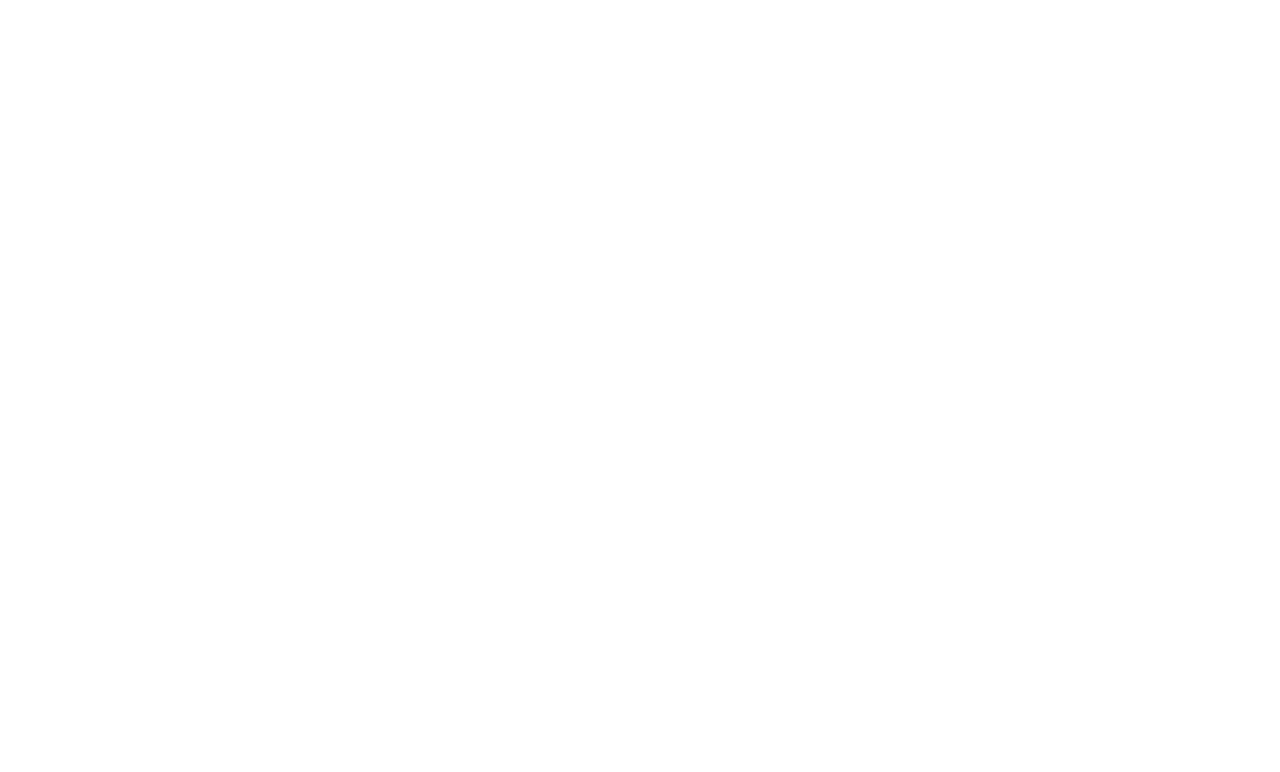
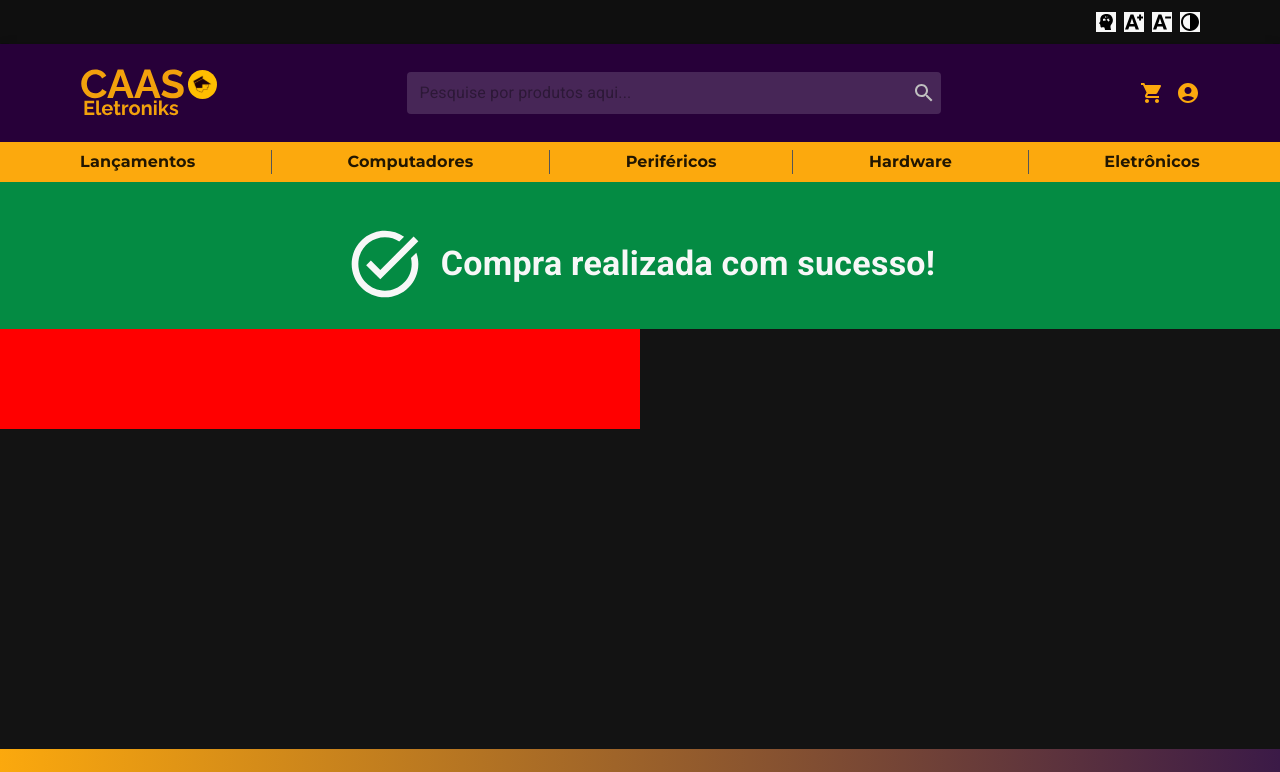
Before and after one commit to Ryrden/SCC-0560-Caaso-Eletroniks, a React (Vite) app: page /success in a window 1280 px wide. Before the commit this address had no page. Shown: the top 772 px of the page. Built offline with nearby package versions, Linux system fonts and the light colour scheme.

Commit message:
tela de pagamento completa e de sucesso parcialmente completa

```diff
--- a/src/App.tsx
+++ b/src/App.tsx
@@ -6,6 +6,8 @@
 import { createTheme, ThemeProvider } from "@mui/material/styles";
 import Checkout from "@/Pages/Checkout/Checkout";
 import Cart from "./Pages/Cart/Cart";
+import Success from "@/Pages/Success/Success";
+
 
 const theme = createTheme({
     palette: {
@@ -16,13 +18,13 @@
             main: "#270039", //Roxo Chique
         },
         success: {
-            main: "#18F27E", //Verde Claro
+            main: "#048B43", //Verde Claro
         },
         info: {
-            main: "#F7F7F7",
+            main: "#F7F7F7", // Branco
         },
         background: {
-            default: "#131313",
+            default: "#131313", // Preto
         },
         divider: "#565656"
     },
@@ -38,6 +40,7 @@
                     <Route path="/checkout" element={<Checkout />} />
                     <Route path="/cadastro" element={<Cadastro />} />
                     <Route path="/carrinho" element={<Cart />} />
+                    <Route path="/success" element={<Success />} />
                 </Routes>
             </ThemeProvider>
         </div>
--- a/src/Pages/Checkout/Checkout.tsx
+++ b/src/Pages/Checkout/Checkout.tsx
@@ -1,10 +1,10 @@
 import React from "react";
 import NavBar from "@/components/NavBar/NavBar";
 import Footer from "@/components/Footer/Footer";
-import TextField from "@/components/Input/Input";
+import Input from "@/components/Input/Input";
 import Button from "@/components/Button/Button";
 import Divider from "@mui/material/Divider";
-import { Box, CssBaseline, Grid, Typography, useTheme } from "@mui/material";
+import { Box, CssBaseline, FormControl, Grid, MenuItem, Typography, useTheme } from "@mui/material";
 import GenericCard from "@/components/GenericCard/GenericCard";
 import CreditCardIcon from "@mui/icons-material/CreditCard";
 import PixIcon from "@mui/icons-material/Pix";
@@ -12,32 +12,84 @@
 
 const currencies = [
     {
-        value: "USD",
-        label: "$",
+        value: "1x",
+        label: "À vista R$ 5.000,00 - Total R$ 5.000,00",
     },
     {
-        value: "EUR",
-        label: "€",
+        value: "2x",
+        label: "2 x R$ 2.500,00 Sem Juros - Total R$ 5.000,00",
     },
     {
-        value: "BTC",
-        label: "฿",
+        value: "3x",
+        label: "3 x R$ 1.666,66 Sem Juros - Total R$ 5.000,00",
     },
     {
-        value: "JPY",
-        label: "¥",
+        value: "4x",
+        label: "4 x R$ 1.250,00 Sem Juros - Total R$ 5.000,00",
+    },
+    {
+        value: "5x",
+        label: "5 x R$ 1.000,00 Sem Juros - Total R$ 5.000,00",
+    },
+    {
+        value: "6x",
+        label: "6 x R$ 833,33 Sem Juros - Total R$ 5.000,00",
+    },
+    {
+        value: "7x",
+        label: "7 x R$ 714,28 Sem Juros - Total R$ 5.000,00",
+    },
+    {
+        value: "8x",
+        label: "8 x R$ 625,00 Sem Juros - Total R$ 5.000,00",
+    },
+    {
+        value: "9x",
+        label: "9 x R$ 555,55 Sem Juros - Total R$ 5.000,00",
+    },
+    {
+        value: "10x",
+        label: "10 x R$ 500,00 Sem Juros - Total R$ 5.000,00",
     },
 ];
-
 
 const Checkout = () => {
 
     const theme = useTheme();
 
+    const [currency, setCurrency] = React.useState("BRL");
+
+    const handleChange = (event: React.ChangeEvent<HTMLInputElement>) => {
+        setCurrency(event.target.value);
+    };
+
+    const [dataValue, setDataValue] = React.useState("");
+    const [dataValid, setDataValid] = React.useState(true);
+    const handleDataValidation = (e: any) => {
+        const regex = new RegExp("(0[1-9]|1[0-9]|2[0-9]|3[0-1])[- | /](0[1-9]|1[0-2])[- | /]([0-9]{4})");
+        setDataValid(regex.test(e.target.value));
+        setDataValue(e.target.value);
+    };
+
+    const [dataValidadeValue, setDataValidadeValue] = React.useState("");
+    const [dataValidadeValid, setDataValidadeValid] = React.useState(true);
+    const handleDataValidadeValidation = (e: any) => {
+        const regex = new RegExp("(0[1-9]|1[0-9]|2[0-9]|3[0-1])[- | /](0[1-9]|1[0-2])[- | /]([0-9]{4})");
+        setDataValidadeValid(regex.test(e.target.value));
+        setDataValidadeValue(e.target.value);
+    };
+
+    const [cpfValue, setCpfValue] = React.useState("");
+    const [cpfValid, setCpfValid] = React.useState(true);
+    const handleCpfValidation = (e: any) => {
+        const regex = new RegExp("^[0-9]{3}.?[0-9]{3}.?[0-9]{3}-?[0-9]{2}$");
+        setCpfValid(regex.test(e.target.value));
+        setCpfValue(e.target.value);
+    };
+
     return (
         <div>
             <Box>
-
                 <CssBaseline />
                 <NavBar />
                 <Box
@@ -83,6 +135,7 @@
                                 width={"100%"}
                                 padding={"30px"}
                             >
+                                {/* //TODO: Colocar efeito de clicado depois */}
                                 <Button sx={{ mb: "20px" }} startIcon={<CreditCardIcon />}>
                                     Cartão de Crédito
                                 </Button>
@@ -104,6 +157,8 @@
                         marginTop={"48px"}
                     >
                         <GenericCard>
+                            <FormControl
+                                component="form">
                                 <Box id="box-DadosCartão"
                                     width={"100%"}
                                     padding={"30px"}
@@ -123,7 +178,6 @@
                                         Dados do Titular do Cartão
                                     </Typography>
                                     <Box
-                                    component="form"
                                         sx={{
                                             display: "grid",
                                             gridTemplateColumns: "repeat(2, 1fr)",
@@ -134,7 +188,7 @@
                                         }}
                                     >
                                         <Box sx={{ gridArea: "nome" }}>
-                                        <TextField
+                                            <Input
                                                 required
                                                 label="Nome impresso no cartão"
                                                 name={"nome"}
@@ -142,18 +196,24 @@
                                         </Box>
 
                                         <Box sx={{ gridArea: "cpf" }}>
-                                        <TextField
+                                            <Input
                                                 required
                                                 label="CPF"
                                                 name={"cpf"}
+                                                value={cpfValue}
+                                                error={!cpfValid}
+                                                onChange={(e) => handleCpfValidation(e)}
                                             />
                                         </Box>
 
                                         <Box sx={{ gridArea: "data-nasc" }}>
-                                        <TextField
+                                            <Input
                                                 required
                                                 label="Data de nascimento"
                                                 name={"data-nasc"}
+                                                value={dataValue}
+                                                error={!dataValid}
+                                                onChange={(e) => handleDataValidation(e)}
                                             />
                                         </Box>
                                     </Box>
@@ -184,7 +244,6 @@
                                         Dados de Pagamento
                                     </Typography>
                                     <Box
-                                    component="form"
                                         sx={{
                                             display: "grid",
                                             gridTemplateColumns: "repeat(2, 1fr)",
@@ -192,27 +251,32 @@
                                             gridTemplateRows: "auto",
                                             gridTemplateAreas: `"num-cartao num-cartao"
                                                                 "data-val cvv"
-                                        "forma-pagam forma-pagam"`,
+                                                                "forma-pagam forma-pagam"
+                                                                "finalizar finalizar"`,
                                         }}
                                     >
                                         <Box sx={{ gridArea: "num-cartao" }}>
-                                        <TextField
+                                            <Input
                                                 required
                                                 label="Número do cartão"
                                                 name={"num-cartao"}
+                                            //onChange={(e) => handleCreditCardValidation(e)}
                                             />
                                         </Box>
 
                                         <Box sx={{ gridArea: "data-val" }}>
-                                        <TextField
+                                            <Input
                                                 required
                                                 label="Data de Validade"
                                                 name={"data-val"}
+                                                value={dataValidadeValue}
+                                                error={!dataValidadeValid}
+                                                onChange={(e) => handleDataValidadeValidation(e)}
                                             />
                                         </Box>
 
                                         <Box sx={{ gridArea: "cvv" }}>
-                                        <TextField
+                                            <Input
                                                 required
                                                 label="CVV"
                                                 name={"cvv"}
@@ -220,24 +284,35 @@
                                         </Box>
 
                                         <Box sx={{ gridArea: "forma-pagam" }}>
-                                        <TextField
-                                            type="select"
+                                            <Input
+                                                select={true}
+                                                required
+                                                value={currency}
+                                                onChange={handleChange}
                                                 label="Forma de Pagamento"
                                                 name={"forma-pagam"}
-                                        />
+                                            >
+                                                {currencies.map((option) => (
+                                                    <MenuItem key={option.value} value={option.value}>
+                                                        {option.label}
+                                                    </MenuItem>
+                                                ))}
+                                            </Input>
+                                        </Box>
+                                        <Box
+                                            width={"100%"}
+                                            padding={"30px"}
+                                            sx={{ gridArea: "finalizar" }}
+                                        >
+                                            <Button type="submit">
+                                                Finalizar Pagamento
+                                            </Button>
                                         </Box>
                                     </Box>
 
                                 </Box>
 
-                            <Box
-                                width={"100%"}
-                                padding={"30px"}
-                            >
-                                <Button>
-                                    Finalizar Pagamento
-                                </Button>
-                            </Box>
+                            </FormControl>
                         </GenericCard>
                     </Grid>
 
@@ -245,7 +320,7 @@
             </Box>
 
             <Footer />
-        </div>
+        </div >
     );
 };
 
--- /dev/null
+++ b/src/Pages/Success/Success.tsx
@@ -0,0 +1,67 @@
+import React from "react";
+import NavBar from "@/components/NavBar/NavBar";
+import Footer from "@/components/Footer/Footer";
+import { Box, CssBaseline, Grid, Typography, useTheme } from "@mui/material";
+import TaskAltIcon from "@mui/icons-material/TaskAlt";
+const Success = () => {
+    const theme = useTheme();
+
+    const [currency, setCurrency] = React.useState("BRL");
+
+    const handleChange = (event: React.ChangeEvent<HTMLInputElement>) => {
+        setCurrency(event.target.value);
+    };
+
+    return (
+        <div>
+            <Box>
+
+                <CssBaseline />
+                <NavBar />
+                <Box id="Grandona"
+                    sx={{
+                        display: "flex",
+                        flexDirection: "column",
+                        height: "100%",
+                    }}
+                >
+                    <Box id="box-verdinho"
+                        width={"100%"}
+                        paddingX={"20%"}
+                        paddingY="2%"
+                        boxSizing={"border-box"}
+                        style={{ backgroundColor: `${theme.palette.success.main}` }}
+                    >
+                        <Box
+                            pt={2}
+                            height="100%"
+                            fontSize={"1rem"}
+                            sx={{ display: "flex", justifyContent: "center", alignItems: "flex-end" }}
+                        >
+                            <Box sx={{ display: "flex", alignItems: "center" }}>
+                                <TaskAltIcon sx={{ fontSize: "5em" }} color="info" />
+                                <Typography ml={2} variant="h4" fontWeight="bold" color="info.main"
+                                >
+                                    Compra realizada com sucesso!
+                                </Typography>
+                            </Box>
+                        </Box>
+                    </Box>
+                    <Box sx={{
+                        width: "50%",
+                        height: "100px",
+                        backgroundColor: "red",
+                        display: "flex",
+                        justifyContent: "center",
+                        marginBottom: "20em"
+                    }}>
+                    </Box>
+                </Box>
+            </Box>
+            <Footer />
+
+        </div >
+    );
+};
+
+export default Success;
--- a/src/components/Button/Button.tsx
+++ b/src/components/Button/Button.tsx
@@ -6,9 +6,9 @@
     children?: React.ReactNode,
 }
 
-const CButton:React.FC<ButtonPropTypes> = ({variant = "contained", ...props}: ButtonPropTypes) => {
+const CButton: React.FC<ButtonPropTypes> = ({ variant = "contained", ...props }: ButtonPropTypes) => {
     return (
-        <Button variant={variant} fullWidth {...props}>{props.children}</Button>
+        <Button variant={variant} fullWidth {...props} >{props.children}</Button>
     );
 };
 
--- a/src/components/Input/Input.tsx
+++ b/src/components/Input/Input.tsx
@@ -3,27 +3,33 @@
 import "./Input.scss";
 
 interface InputType {
+    children?: React.ReactNode,
     label: string
     type?: string
     required?: boolean
     name: string
+    select?: boolean
+    value?: string
+    onChange?: (e: React.ChangeEvent<HTMLInputElement>) => void
+    error?: boolean
     size?: "small" | "medium"
 }
 
-const Input = ({ size = "small", required = false, type = "text", ...props }: InputType) => {
+const Input = ({ size = "small", required = false, type = "text", select = false, ...props }: InputType) => {
     return (
         <div>
             <TextField
                 className={"input"}
                 required={required}
-                label={props.label}
                 type={type}
                 variant="filled"
                 color="secondary"
                 size={size}
-                name={props.name}
-                InputProps={{ disableUnderline: true } }
-            />
+                InputProps={{ disableUnderline: true }}
+                select={select}
+                error={props.error}
+                {...props}
+            >{props.children}</TextField>
         </div>
     );
 };
```
Lines whose indentation alone changed are shown as unchanged.
